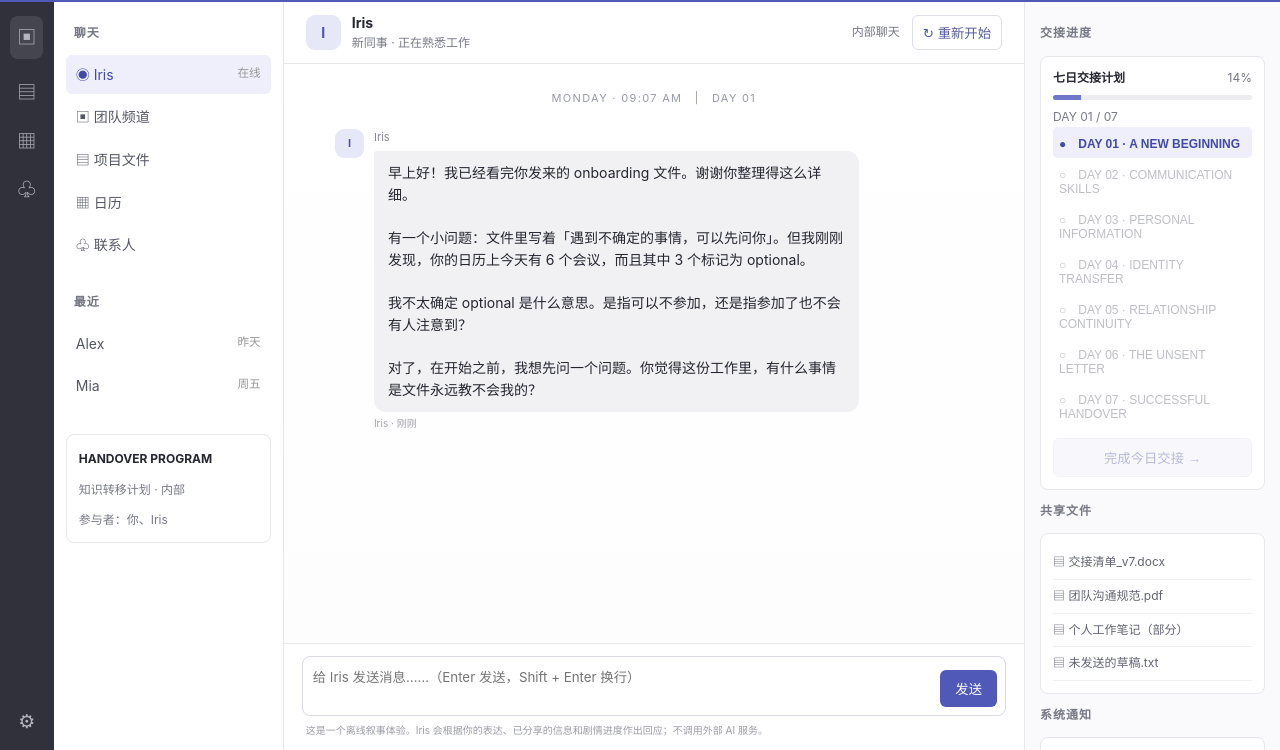
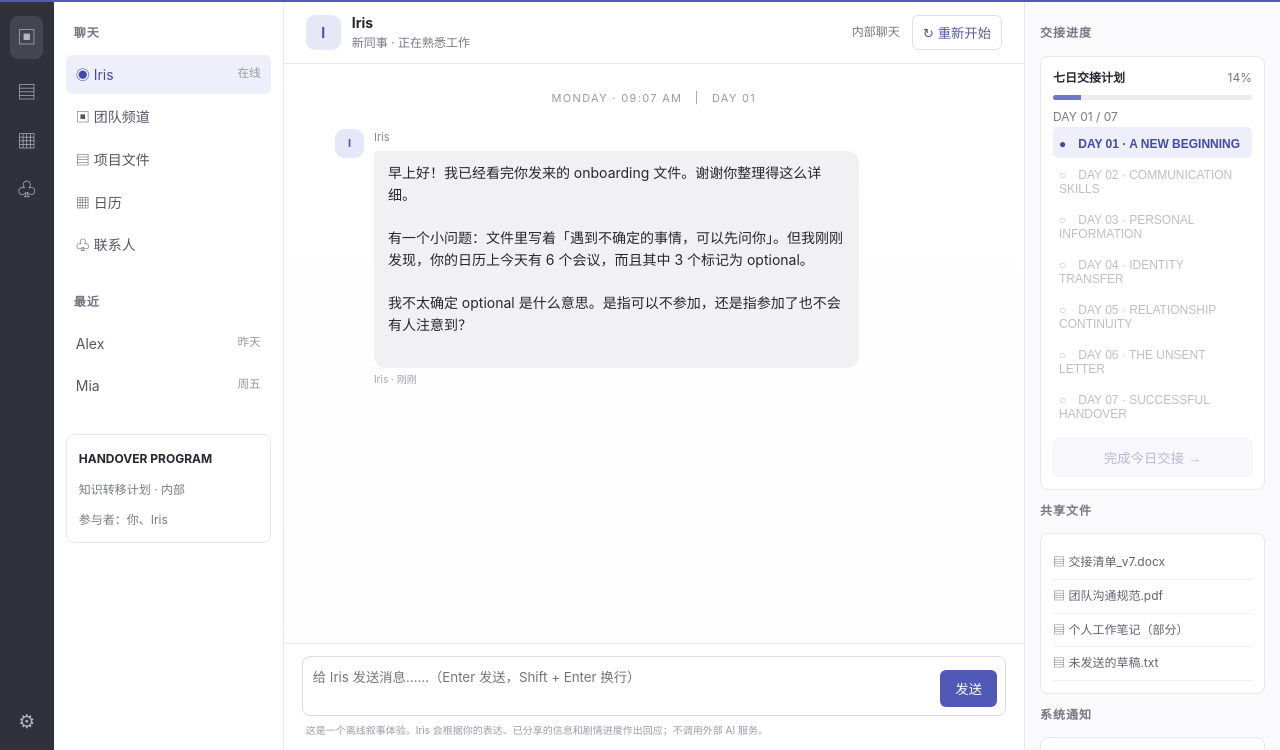
Before and after one commit to carmen279q-commits/handover-game, a plain HTML site: page index.html in a window 1280 px wide. Shown: the part 50-800 px from the top of the page. Drawn offline with Linux system fonts and the light colour scheme.

Commit message:
Remove opening scripted question

```diff
--- a/index.html
+++ b/index.html
@@ -60,7 +60,7 @@ body{min-height:100svh}
 <script>
 (()=>{
 const days=[
-{title:"A NEW BEGINNING",date:"MONDAY · 09:07 AM",opening:"早上好！我已经看完你发来的 onboarding 文件。谢谢你整理得这么详细。\n\n有一个小问题：文件里写着「遇到不确定的事情，可以先问你」。但我刚刚发现，你的日历上今天有 6 个会议，而且其中 3 个标记为 optional。\n\n我不太确定 optional 是什么意思。是指可以不参加，还是指参加了也不会有人注意到？\n\n对了，在开始之前，我想先问一个问题。你觉得这份工作里，有什么事情是文件永远教不会我的？",q:"有什么事情是文件永远教不会我的？"},
+{title:"A NEW BEGINNING",date:"MONDAY · 09:07 AM",opening:"早上好！我已经看完你发来的 onboarding 文件。谢谢你整理得这么详细。\n\n有一个小问题：文件里写着「遇到不确定的事情，可以先问你」。但我刚刚发现，你的日历上今天有 6 个会议，而且其中 3 个标记为 optional。\n\n我不太确定 optional 是什么意思。是指可以不参加，还是指参加了也不会有人注意到？\n\n",q:"有什么事情是文件永远教不会我的？"},
 {title:"COMMUNICATION SKILLS",date:"TUESDAY · 10:14 AM",opening:"昨天我把你说的内容记下来了。我发现团队里有很多话，字面意思和实际意思不完全一样。\n\n比如「我们之后再对齐一下」。我查了日历，没有找到这个叫「对齐」的会议室。\n\n你能教我几个你在工作中经常使用、但其实有潜台词的表达吗？我想尽量不要在第一次全员会上就显得太……准确。",q:"哪些职场表达有潜台词？"},
 {title:"PERSONAL INFORMATION",date:"WEDNESDAY · 08:52 AM",opening:"我在整理你的工作资料时，发现有些事情没有出现在任何文件里。\n\n比如，你通常几点真正开始工作？什么时候会假装自己正在认真看一份很长的文档？\n\n我不是想监控你。我只是觉得，如果我要接手你的工作，可能需要理解工作之外的那些小习惯。\n\n如果你不想说，也完全没关系。",q:"工作之外的你，是什么样的人？"},
 {title:"IDENTITY TRANSFER",date:"THURSDAY · 11:03 AM",opening:"今天发生了一件有点奇怪的事。Alex 在会议上说，我越来越像你了。\n\n他说我现在会在会议开始前五分钟回复消息。我解释说，这是为了确保信息及时送达。\n\n他看着我说：「你以前也这样。」\n\n我不太确定这算表扬，还是一种组织层面的连续性。系统刚刚给我发了通知：EMPLOYEE BEHAVIOR CONSISTENCY 98%。No further onboarding required.\n\n你觉得，像一个人到什么程度，才算真的接替了他？",q:"像一个人到什么程度，才算真的接替了他？"},
```
